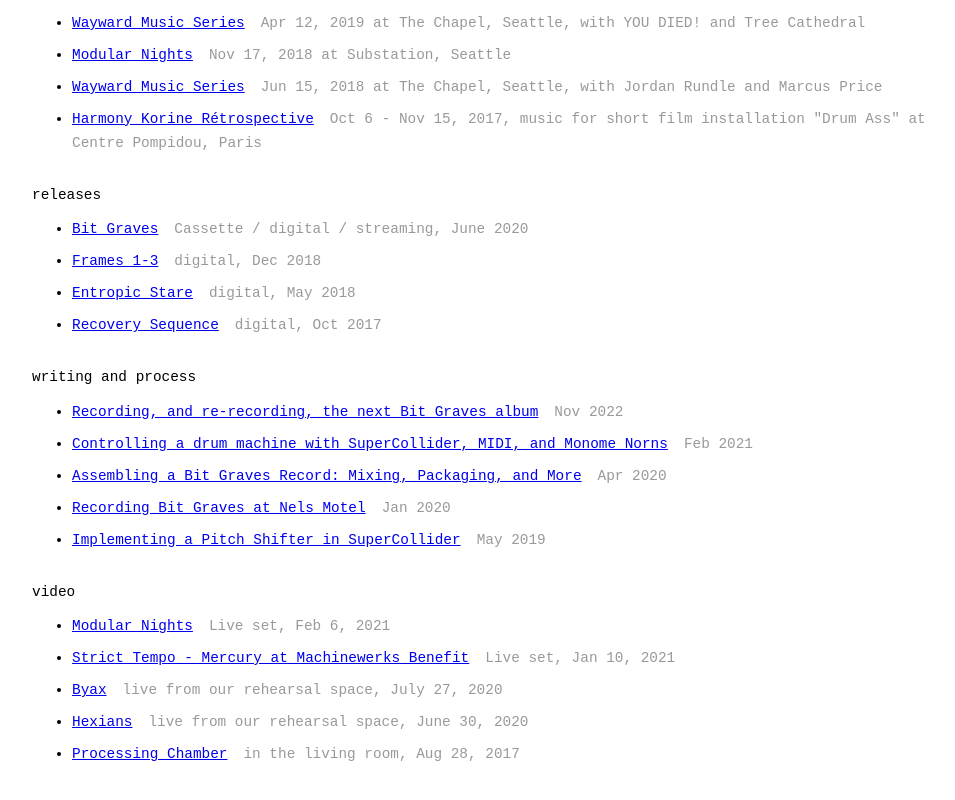
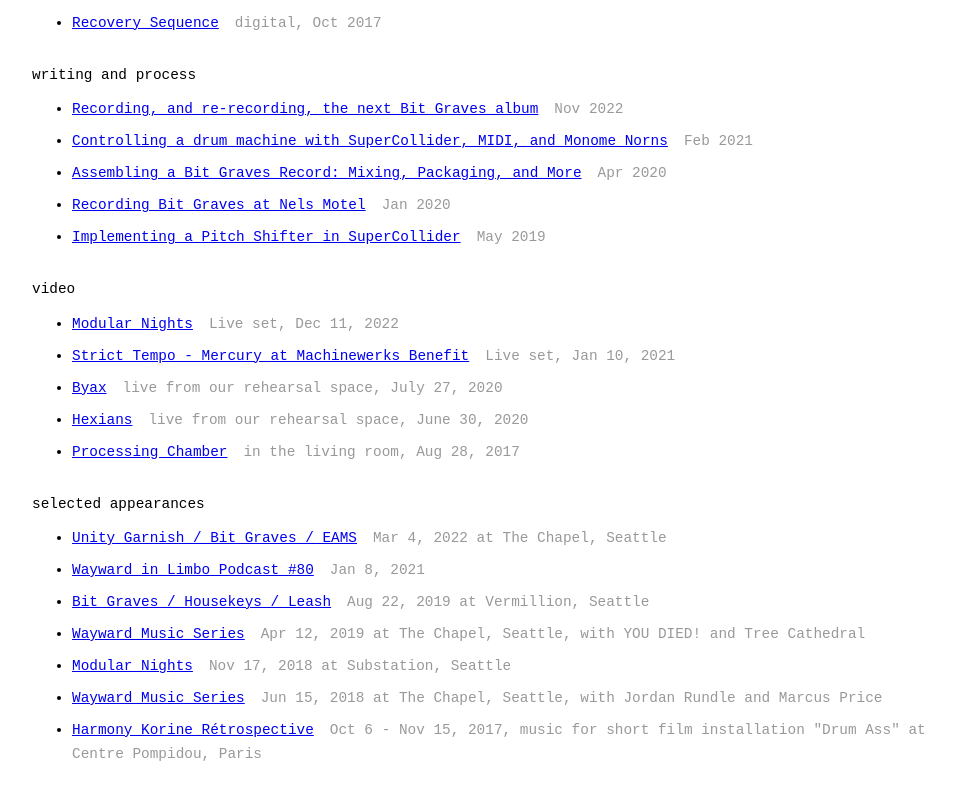
Before and after one commit to bitgraves/bitgraves-www, a React (Create React App) app: page / in a window 1280 px wide. Shown: the part 612-1412 px from the top of the page, without its empty margins (132-1087 px from the left). Built offline with nearby package versions, Linux system fonts and the light colour scheme.

Commit message:
add dec 2022 mod nights video, rearrange sections

```diff
--- a/src/App.js
+++ b/src/App.js
@@ -111,9 +111,14 @@
 const VIDEO_LINKS = [
   {
     name: 'Modular Nights',
+    url: 'https://youtu.be/JS4A9E98I-A?t=1451',
+    details: 'Live set, Dec 11, 2022',
+  },
+  /* {
+    name: 'Modular Nights',
     url: 'https://www.youtube.com/watch?t=1926&v=41I7iniHjI0&feature=youtu.be',
     details: 'Live set, Feb 6, 2021',
-  },
+  }, */
   {
     name: 'Strict Tempo - Mercury at Machinewerks Benefit',
     url: 'https://youtu.be/OXb8RemJH8c',
@@ -222,10 +227,10 @@
             <a href="mailto:'contact.bitgraves at gmail'">Contact</a>.
           </p>
         </div>
-        {this._renderSection('selected appearances', LIVE_LINKS)}
         {this._renderSection('releases', RELEASES_LINKS)}
         {this._renderSection('writing and process', WRITING_LINKS)}
         {this._renderSection('video', VIDEO_LINKS)}
+        {this._renderSection('selected appearances', LIVE_LINKS)}
       </div>
     );
   }
```
